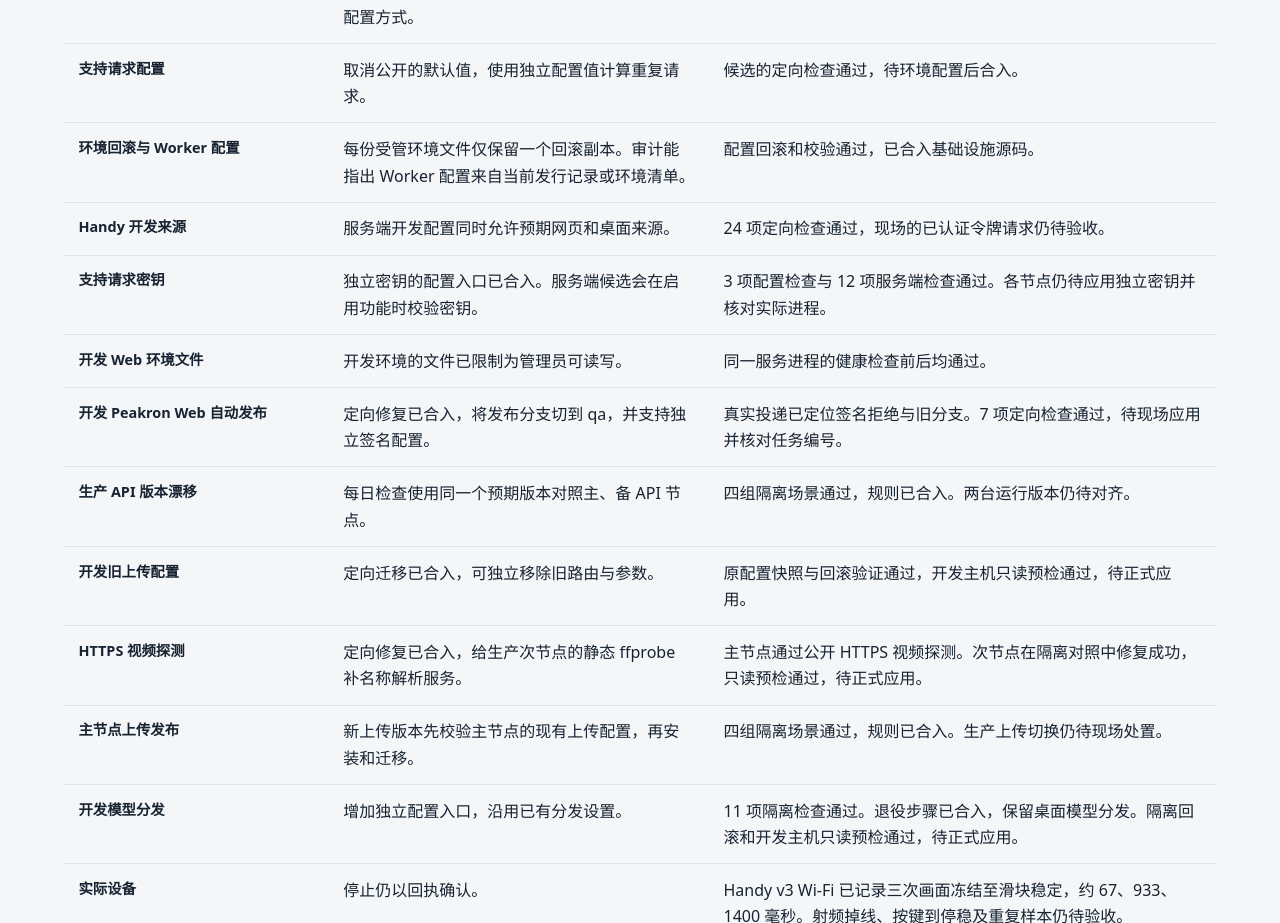
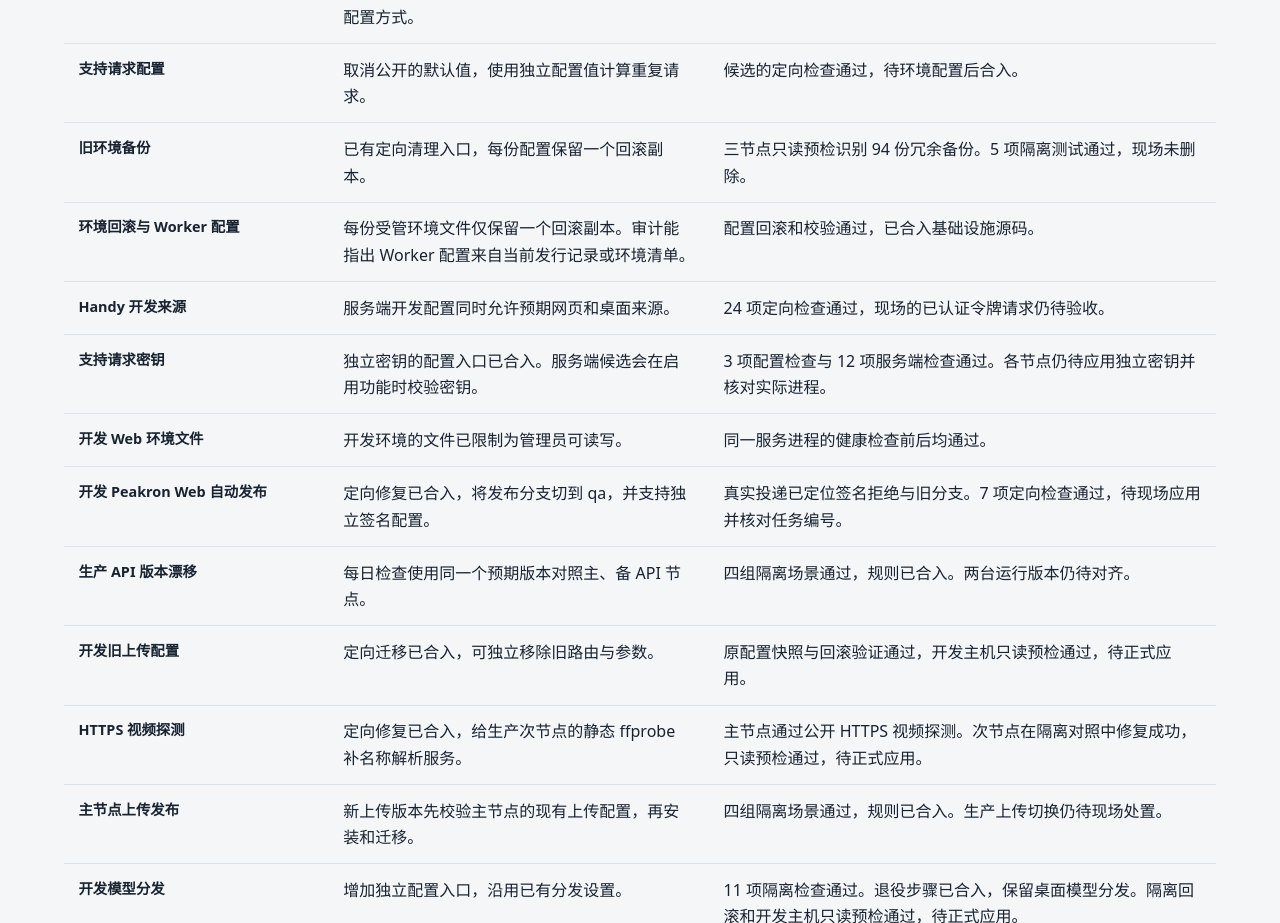
Before and after one commit to RUIooSHI/peakron-release-plan, a plain HTML site: page index.html in a window 1280 px wide. Shown: the part 1726-2649 px from the top of the page. Drawn offline with Linux system fonts and the light colour scheme.

Commit message:
Record legacy environment backup cleanup

```diff
--- a/index.html
+++ b/index.html
@@ -222,6 +222,7 @@
           <tr><th scope="row">Lovense 发布配置</th><td data-label="修复">源码移除测试凭据默认值，配置检查保护两类生产节点。</td><td data-label="证据范围">已验证源码与配置检查，生产实际状态待验收。</td></tr>
           <tr><th scope="row">开发加密配置</th><td data-label="修复">开发配置改为从环境取值，和其他环境使用同一配置方式。</td><td data-label="证据范围">定向配置检查通过。已发放凭据的轮换仍待确认。</td></tr>
           <tr><th scope="row">支持请求配置</th><td data-label="修复">取消公开的默认值，使用独立配置值计算重复请求。</td><td data-label="证据范围">候选的定向检查通过，待环境配置后合入。</td></tr>
+          <tr><th scope="row">旧环境备份</th><td data-label="修复">已有定向清理入口，每份配置保留一个回滚副本。</td><td data-label="证据范围">三节点只读预检识别 94 份冗余备份。5 项隔离测试通过，现场未删除。</td></tr>
           <tr><th scope="row">环境回滚与 Worker 配置</th><td data-label="修复">每份受管环境文件仅保留一个回滚副本。审计能指出 Worker 配置来自当前发行记录或环境清单。</td><td data-label="证据范围">配置回滚和校验通过，已合入基础设施源码。</td></tr>
           <tr><th scope="row">Handy 开发来源</th><td data-label="修复">服务端开发配置同时允许预期网页和桌面来源。</td><td data-label="证据范围">24 项定向检查通过，现场的已认证令牌请求仍待验收。</td></tr>
           <tr><th scope="row">支持请求密钥</th><td data-label="修复">独立密钥的配置入口已合入。服务端候选会在启用功能时校验密钥。</td><td data-label="证据范围">3 项配置检查与 12 项服务端检查通过。各节点仍待应用独立密钥并核对实际进程。</td></tr>
```
